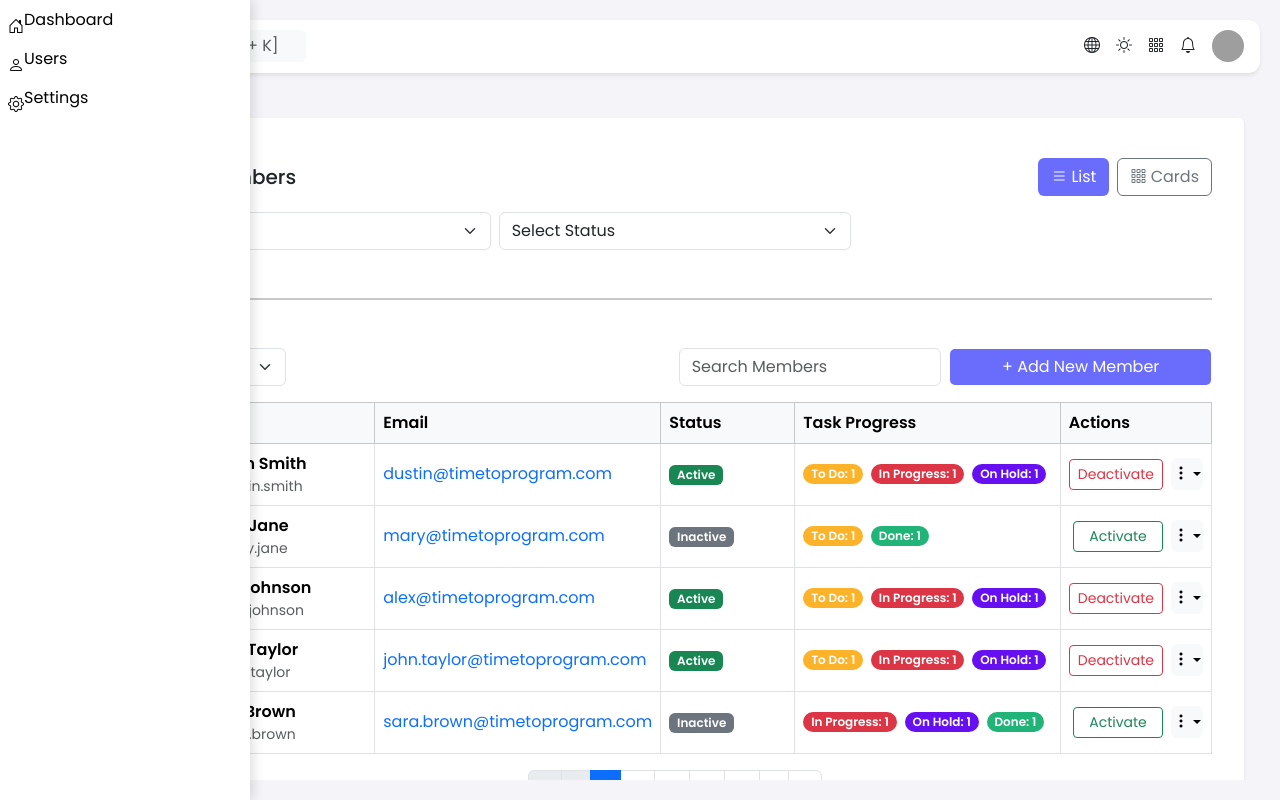
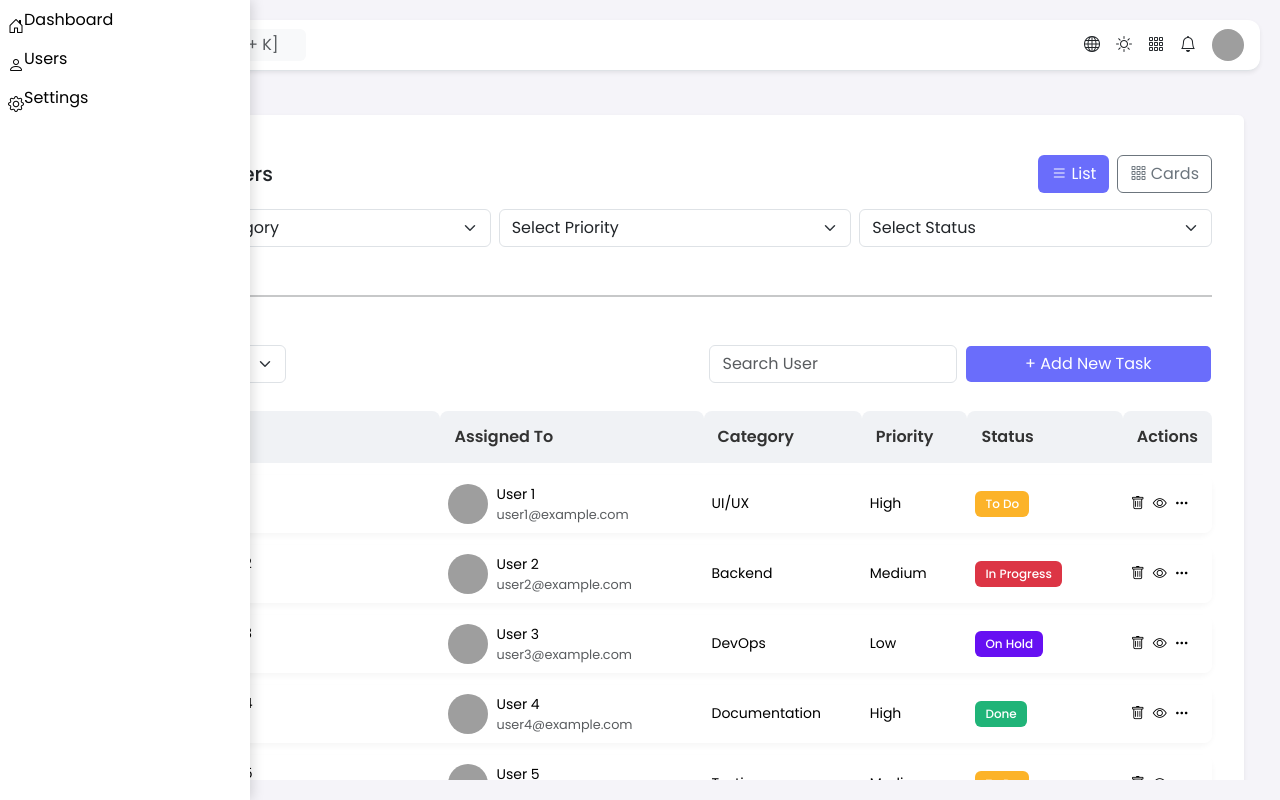
Before and after one commit to ysakiiiiiii/TaskManager-Frontend, a React (Vite) app: page / in a window 1280 px wide. Built offline with nearby package versions, Linux system fonts and the light colour scheme; grey boxes are pictures that could not be loaded.

Commit message:
Dahsboard

```diff
--- a/src/components/SidebarLayout.tsx
+++ b/src/components/SidebarLayout.tsx
@@ -54,7 +54,7 @@ const SidebarLayout: React.FC = () => {
       <div className="content-area d-flex flex-column">
         <TopNavbar onToggleSidebar={toggleSidebar} />
         <div className="main-content flex-grow-1 overflow-auto px-3">
-          <TeamDashboard />
+          <TaskTable />
         </div>
       </div>
     </div>
--- a/src/components/TaskListView.tsx
+++ b/src/components/TaskListView.tsx
@@ -25,7 +25,7 @@ const TaskListView: React.FC<TaskListViewProps> = ({ tasks, onTaskSelect }) => {
           <tr onClick={() => onTaskSelect(task)} key={idx}>
             <td style={{ borderLeft: `5px solid ${getStatusColor(task.status)}`, borderRadius: "8px 0 0 8px" }}>
               <div>{task.title}</div>
-              <small className="text-muted d-sm-none">By {task.createdBy.name}</small>
+              <small className="text-muted">By {task.createdBy.name}</small>
             </td>
 
             <td className="d-none d-sm-table-cell">
--- a/src/components/TeamDashboard.tsx
+++ b/src/components/TeamDashboard.tsx
@@ -3,11 +3,11 @@ import { Button, Form } from "react-bootstrap";
 import TeamMemberCardView from "./TeamMemberCardView";
 import TeamMemberListView from "./TeamMemberListView";
 import { teamMembers, type User } from "../data/taskInterfaces";
+import '../styles/TeamDashboard.css';
 
 const TeamDashboard: React.FC = () => {
   const [users, setUsers] = useState<User[]>(teamMembers);
   const [search, setSearch] = useState("");
-  const [roleFilter, setRoleFilter] = useState("");
   const [statusFilter, setStatusFilter] = useState("");
   const [viewMode, setViewMode] = useState<"list" | "card">("list");
   const [page, setPage] = useState(1);
@@ -21,15 +21,27 @@ const TeamDashboard: React.FC = () => {
     ));
   };
 
+  const handleEdit = (user: User) => {
+    // Implement edit functionality
+    console.log("Editing user:", user);
+    setSelectedUser(user);
+    // You might want to open a modal or form here
+  };
+
+  const handleDelete = (id: string) => {
+    if (window.confirm("Are you sure you want to delete this user?")) {
+      setUsers(users.filter(user => user.id !== id));
+    }
+  };
+
   const filteredUsers = users.filter(user => {
     const matchesSearch = `${user.firstName} ${user.lastName}`.toLowerCase().includes(search.toLowerCase()) ||
                          user.email.toLowerCase().includes(search.toLowerCase());
-    const matchesRole = !roleFilter || user.role === roleFilter;
     const matchesStatus = !statusFilter ||
                          (statusFilter === "Active" && user.isActive) ||
                          (statusFilter === "Inactive" && !user.isActive);
 
-    return matchesSearch && matchesRole && matchesStatus;
+    return matchesSearch && matchesStatus;
   });
 
   const paginatedUsers = tasksPerPage === 0
@@ -38,8 +50,7 @@ const TeamDashboard: React.FC = () => {
 
   const totalPages = tasksPerPage === 0 ? 1 : Math.ceil(filteredUsers.length / tasksPerPage);
 
-  const handleFilterChange = (key: keyof typeof filters, value: string) => {
-    if (key === "role") setRoleFilter(value);
+  const handleFilterChange = (key:"status", value: string) => {
     if (key === "status") setStatusFilter(value);
     setPage(1);
   };
@@ -65,7 +76,7 @@ const TeamDashboard: React.FC = () => {
       start = Math.max(2, end - (maxPageButtons - 3));
     }
 
-    const pages = [1];
+    const pages: (number | string)[] = [1];
     if (start > 2) pages.push("...");
     for (let i = start; i <= end; i++) pages.push(i);
     if (end < totalPages - 1) pages.push("...");
@@ -79,21 +90,21 @@ const TeamDashboard: React.FC = () => {
         <div className="task-table-wrapper px-3 py-4">
           <div className="d-flex justify-content-between align-items-center mb-3">
             <h4 className="font-poppins mb-0 fs-5 fs-md-4 fs-lg-3">Team Members</h4>
-            <div>
-              <button
-                className={`btn me-2 ${viewMode === "list" ? "text-white" : "btn-outline-secondary"}`}
-                style={{ backgroundColor: viewMode === "list" ? "#6a6dfb" : "" }}
+            <div className="d-flex flex-wrap gap-2">
+              <Button
+                variant={viewMode === "list" ? "primary" : "outline-secondary"}
+                size="sm"
                 onClick={() => handleViewChange("list")}
               >
                 <i className="bi bi-list"></i> List
-              </button>
-              <button
-                className={`btn ${viewMode === "card" ? "text-white" : "btn-outline-secondary"}`}
-                style={{ backgroundColor: viewMode === "card" ? "#6a6dfb" : "" }}
+              </Button>
+              <Button
+                variant={viewMode === "card" ? "primary" : "outline-secondary"}
+                size="sm"
                 onClick={() => handleViewChange("card")}
               >
                 <i className="bi bi-grid-3x3-gap"></i> Cards
-              </button>
+              </Button>
             </div>
           </div>
 
@@ -101,28 +112,14 @@ const TeamDashboard: React.FC = () => {
             {/* Top Row: Filters */}
             <div className="row g-2 mb-2">
               <div className="col-md">
-                <select
-                  className="form-select"
-                  value={roleFilter}
-                  onChange={(e) => handleFilterChange("role", e.target.value)}
-                >
-                  <option value="">Select Role</option>
-                  <option value="Developer">Developer</option>
-                  <option value="Designer">Designer</option>
-                  <option value="Manager">Manager</option>
-                  <option value="QA">QA</option>
-                </select>
-              </div>
-              <div className="col-md">
-                <select
-                  className="form-select"
+                <Form.Select
                   value={statusFilter}
                   onChange={(e) => handleFilterChange("status", e.target.value)}
                 >
                   <option value="">Select Status</option>
                   <option value="Active">Active</option>
                   <option value="Inactive">Inactive</option>
-                </select>
+                </Form.Select>
               </div>
               <div className="col-md"></div> {/* Empty column for alignment */}
             </div>
@@ -132,10 +129,10 @@ const TeamDashboard: React.FC = () => {
             </div>
 
             {/* Bottom Row: Pagination + Search + Add */}
-            <div className="d-flex flex-wrap justify-content-between align-items-center gap-2">
+            <div className="d-flex flex-wrap justify-content-between align-items-center gap-2
+                          justify-content-center justify-content-sm-between text-center">
               <div>
-                <select
-                  className="form-select"
+                <Form.Select
                   value={tasksPerPage}
                   onChange={(e) => {
                     const value = parseInt(e.target.value, 10);
@@ -159,20 +156,16 @@ const TeamDashboard: React.FC = () => {
                       <option value={0}>All</option>
                     </>
                   )}
-                </select>
+                </Form.Select>
               </div>
 
               <div className="d-flex align-items-center gap-2">
-                <input
+                <Form.Control
                   type="text"
-                  className="form-control"
                   placeholder="Search Members"
                   value={search}
                   onChange={(e) => setSearch(e.target.value)}
                 />
-                <button className="btn form-control text-white" style={{backgroundColor: "#6a6dfb"}}>
-                  + Add New Member
-                </button>
               </div>
             </div>
           </div>
@@ -184,6 +177,10 @@ const TeamDashboard: React.FC = () => {
                 setSelectedUser(user);
                 setShowDetails(true);
               }}
+              toggleStatus={toggleStatus}
+              onEdit={handleEdit}
+              onDelete={handleDelete}
+              selectedUserId={selectedUser?.id}
             />
           ) : (
             <TeamMemberCardView
@@ -192,6 +189,10 @@ const TeamDashboard: React.FC = () => {
                 setSelectedUser(user);
                 setShowDetails(true);
               }}
+              toggleStatus={toggleStatus}
+              onEdit={handleEdit}
+              onDelete={handleDelete}
+              selectedUserId={selectedUser?.id}
             />
           )}
 
@@ -199,10 +200,10 @@ const TeamDashboard: React.FC = () => {
             <nav className="mt-3">
               <ul className="pagination justify-content-center">
                 <li className={`page-item ${page === 1 ? "disabled" : ""}`}>
-                  <button className="page-link" onClick={() => setPage(1)}>&laquo;</button>
+                  <button className="page-link" onClick={() => setPage(1)} disabled={page === 1}>&laquo;</button>
                 </li>
                 <li className={`page-item ${page === 1 ? "disabled" : ""}`}>
-                  <button className="page-link" onClick={() => setPage(page - 1)}>&lsaquo;</button>
+                  <button className="page-link" onClick={() => setPage(page - 1)} disabled={page === 1}>&lsaquo;</button>
                 </li>
 
                 {getPageList().map((p, i) =>
@@ -218,10 +219,10 @@ const TeamDashboard: React.FC = () => {
                 )}
 
                 <li className={`page-item ${page === totalPages ? "disabled" : ""}`}>
-                  <button className="page-link" onClick={() => setPage(page + 1)}>&rsaquo;</button>
+                  <button className="page-link" onClick={() => setPage(page + 1)} disabled={page === totalPages}>&rsaquo;</button>
                 </li>
                 <li className={`page-item ${page === totalPages ? "disabled" : ""}`}>
-                  <button className="page-link" onClick={() => setPage(totalPages)}>&raquo;</button>
+                  <button className="page-link" onClick={() => setPage(totalPages)} disabled={page === totalPages}>&raquo;</button>
                 </li>
               </ul>
             </nav>
--- a/src/components/TeamMemberCardView.tsx
+++ b/src/components/TeamMemberCardView.tsx
@@ -51,7 +51,7 @@ const TeamMemberCardView: React.FC<TeamMemberCardViewProps> = ({
                     <h6 className="mb-0">
                       {user.firstName} {user.lastName}
                     </h6>
-                    <div className="text-muted small">{user.role}</div>
+                    <div className="text-muted small">{user.username}</div>
                   </div>
                 </div>
                 <Button
--- a/src/components/TeamMemberListView.tsx
+++ b/src/components/TeamMemberListView.tsx
@@ -5,10 +5,11 @@ import { getAvatarUrl, getStatusColor, statusLabels } from "../utils/userUtils";
 
 interface TeamMemberListViewProps {
   users: User[];
-  onUserSelect: (user: User) => void;
+  onUserSelect: (user: User | null) => void;
   toggleStatus: (id: string) => void;
   onEdit: (user: User) => void;
   onDelete: (id: string) => void;
+  selectedUserId?: string;
 }
 
 const TeamMemberListView: React.FC<TeamMemberListViewProps> = ({
@@ -16,23 +17,59 @@ const TeamMemberListView: React.FC<TeamMemberListViewProps> = ({
   onUserSelect,
   toggleStatus,
   onEdit,
-  onDelete
+  onDelete,
+  selectedUserId
 }) => {
+  const [openDropdownId, setOpenDropdownId] = React.useState<string | null>(null);
+  const tableRef = React.useRef<HTMLTableElement>(null);
+
+  const handleDropdownToggle = (userId: string, isOpen: boolean) => {
+    setOpenDropdownId(isOpen ? userId : null);
+  };
+
+  React.useEffect(() => {
+    const handleClickOutside = (event: MouseEvent) => {
+      if (tableRef.current && !tableRef.current.contains(event.target as Node)) {
+        onUserSelect(null);
+        setOpenDropdownId(null);
+      }
+    };
+
+    document.addEventListener('mousedown', handleClickOutside);
+    return () => {
+      document.removeEventListener('mousedown', handleClickOutside);
+    };
+  }, [onUserSelect]);
+
   return (
-    <table className="table table-bordered align-middle table-fixed w-100">
+    <table
+      className="table table-bordered align-middle table-fixed w-100"
+      ref={tableRef}
+    >
       <thead className="table-light">
         <tr>
           <th style={{ width: "25%" }}>Member</th>
-          <th style={{ width: "25%" }}>Email</th>
-          <th style={{ width: "15%" }}>Status</th>
-          <th style={{ width: "25%" }}>Task Progress</th>
-          <th style={{ width: "10%" }}>Actions</th>
+          <th className="d-none d-sm-table-cell" style={{ width: "25%" }}>Email</th>
+          <th className="d-none d-md-table-cell"style={{ width: "10%" }}>Status</th>
+          <th className="d-none d-lg-table-cell"style={{ width: "30%" }}>Task Progress</th>
+          <th className="text-center" style={{ width: "10%" }}>Actions</th>
         </tr>
       </thead>
       <tbody>
         {users.map(user => (
-          <tr key={user.id}>
-            <td onClick={() => onUserSelect(user)} style={{ cursor: 'pointer' }}>
+          <tr
+            key={user.id}
+            className={selectedUserId === user.id ? "table-primary" : ""}
+            onClick={(e) => {
+              const tag = (e.target as HTMLElement).tagName.toLowerCase();
+              if (["button", "a", "svg", "path", "i"].includes(tag) || (e.target as HTMLElement).closest('.dropdown')) {
+                return;
+              }
+              onUserSelect(user);
+            }}
+            style={{ cursor: 'pointer' }}
+          >
+            <td>
               <div className="d-flex align-items-center gap-3">
                 <img
                   src={getAvatarUrl(`${user.firstName} ${user.lastName}`)}
@@ -47,18 +84,18 @@ const TeamMemberListView: React.FC<TeamMemberListViewProps> = ({
                 </div>
               </div>
             </td>
-            <td>
+            <td className="d-none d-sm-table-cell">
               <a href={`mailto:${user.email}`} className="text-decoration-none">
                 {user.email}
               </a>
             </td>
-            <td>
+            <td className="d-none d-md-table-cell">
               <Badge bg={user.isActive ? "success" : "secondary"}>
                 {user.isActive ? "Active" : "Inactive"}
               </Badge>
             </td>
-            <td>
-              <div className="d-flex gap-2">
+            <td className="d-none d-lg-table-cell">
+              <div className="d-flex gap-2 flex-wrap">
                 {[1, 2, 3, 4].map(statusId => {
                   const count = user.tasks.filter(task => task.statusId === statusId).length;
                   if (count === 0) return null;
@@ -75,36 +112,42 @@ const TeamMemberListView: React.FC<TeamMemberListViewProps> = ({
                 })}
               </div>
             </td>
-            <td>
-              <div className="d-flex align-items-center justify-content-end gap-2">
-                <button
-                  className={`btn btn-sm ${user.isActive ? 'btn-outline-danger' : 'btn-outline-success'}`}
+            <td className="text-end">
+              <div className="d-flex justify-content-center gap-2">
+                {/* Status Toggle */}
+               <button
+                className={`btn p-3 rounded-circle ${user.isActive ? 'text-danger' : 'text-success'}`}
+                  style={{
+                    width: '40px',
+                    height: '40px',
+                    display: 'flex',
+                    alignItems: 'center',
+                    justifyContent: 'center'
+                  }}
                   onClick={(e) => {
                     e.stopPropagation();
                     toggleStatus(user.id);
                   }}
-                  style={{ minWidth: '90px' }}
+                  aria-label={user.isActive ? 'Deactivate' : 'Activate'}
                 >
-                  {user.isActive ? 'Deactivate' : 'Activate'}
+                  <i className={`bi ${user.isActive ? 'bi-toggle-on' : 'bi-toggle-off'}`} style={{ fontSize: '1.5rem' }} />
                 </button>
-                <Dropdown>
-                  <Dropdown.Toggle
-                    variant="light"
-                    id="dropdown-basic"
-                    className="p-1 d-flex align-items-center justify-content-center"
-                    style={{ width: '32px', height: '32px' }}
-                  >
-                    <i className="bi bi-three-dots-vertical"></i>
-                  </Dropdown.Toggle>
-                  <Dropdown.Menu style={{ zIndex: 9999 }}>
-                    <Dropdown.Item onClick={() => onEdit(user)}>
-                      <i className="bi bi-pencil me-2"></i> Edit
-                    </Dropdown.Item>
-                    <Dropdown.Item onClick={() => onDelete(user.id)} className="text-danger">
-                      <i className="bi bi-trash me-2"></i> Delete
-                    </Dropdown.Item>
-                  </Dropdown.Menu>
-                </Dropdown>
+
+                {/* Edit */}
+                <button
+                  className="btn btn-sm p-2 rounded-circle text-primary"
+                  aria-label="Edit"
+                >
+                  <i className="bi bi-pencil" />
+                </button>
+
+                {/* Delete */}
+                <button
+                  className="btn btn-sm p-2 rounded-circle text-muted hover-danger"
+                  aria-label="Delete"
+                >
+                  <i className="bi bi-trash" />
+                </button>
               </div>
             </td>
           </tr>
--- /dev/null
+++ b/src/styles/TeamDashboard.css
@@ -0,0 +1,12 @@
+.hover-danger:hover {
+  color: var(--bs-danger) !important;
+  background-color: rgba(220, 53, 69, 0.1) !important;
+}
+
+.btn-sm.p-2 {
+  width: 36px;
+  height: 36px;
+  display: flex;
+  align-items: center;
+  justify-content: center;
+}
```
